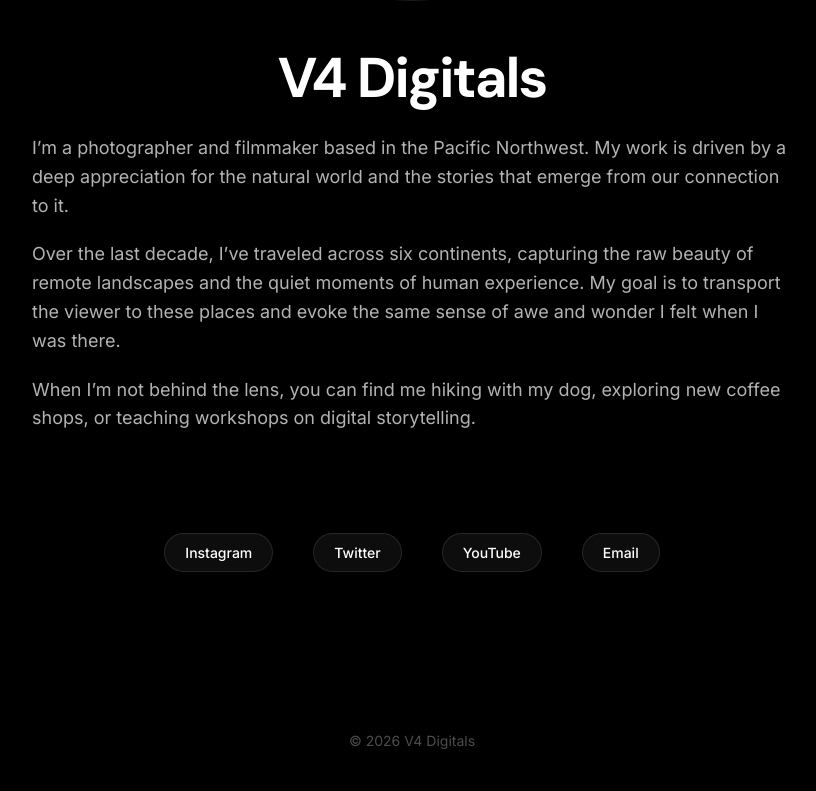
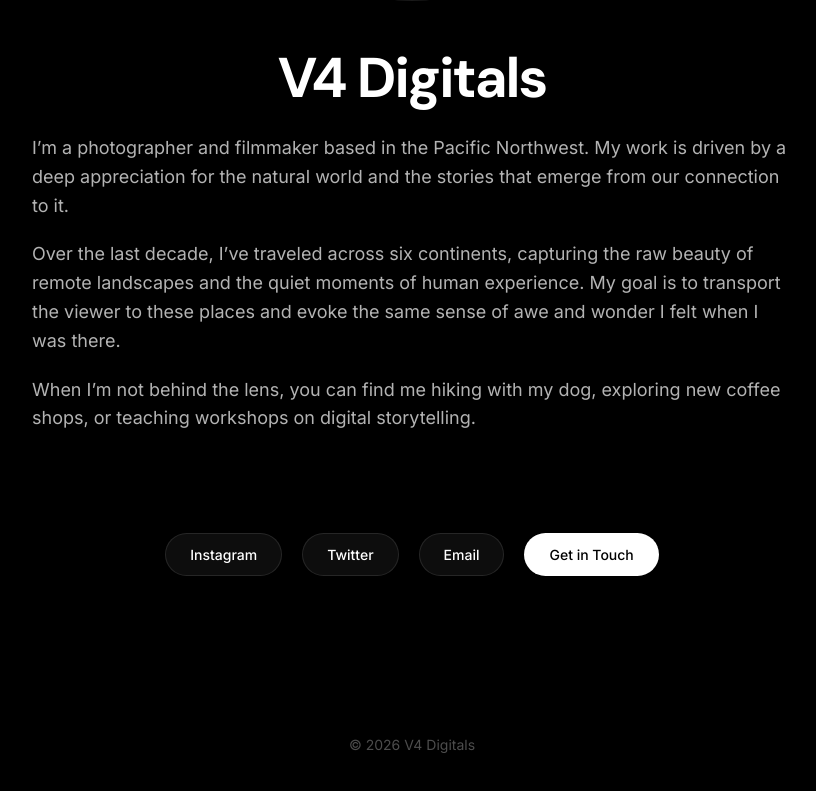
Before and after one commit to guru14789/v4digitals, a React (Vite) app in the folder photography-react/: page /about in a window 1280 px wide. Shown: the part 419-1210 px from the top of the page, without its empty margins (228-1044 px from the left). Built offline with nearby package versions, Linux system fonts and the light colour scheme; a web font is replaced by a local one.

Commit message:
Update contact links and add 'Get in Touch' button to About page

```diff
--- a/photography-react/src/pages/About.tsx
+++ b/photography-react/src/pages/About.tsx
@@ -70,29 +70,37 @@ const About: React.FC = () => {
                 </section>
 
                 {/* Contact/Socials */}
-                <section style={{ display: 'flex', gap: '40px', marginTop: '40px' }}>
-                    {['Instagram', 'Twitter', 'YouTube', 'Email'].map((item, index) => (
+                <section style={{ display: 'flex', gap: '20px', flexWrap: 'wrap', justifyContent: 'center', marginTop: '40px' }}>
+                    {[
+                        { name: 'Instagram', url: '#' },
+                        { name: 'Twitter', url: '#' },
+                        { name: 'Email', url: 'mailto:hello@v4digitals.com' },
+                        { name: 'Get in Touch', url: '/contact' }
+                    ].map((item, index) => (
                         <motion.a
-                            key={item}
-                            href="#"
-                            aria-label={`Visit our ${item}`}
+                            key={item.name}
+                            href={item.url}
+                            aria-label={`Visit our ${item.name}`}
                             initial={{ opacity: 0 }}
                             animate={{ opacity: 1 }}
                             transition={{ delay: 0.6 + index * 0.1 }}
                             style={{
-                                color: 'white',
                                 textDecoration: 'none',
                                 fontFamily: 'Inter, sans-serif',
                                 fontSize: '14px',
                                 fontWeight: 500,
-                                padding: '10px 20px',
+                                padding: '12px 24px',
                                 borderRadius: '30px',
                                 border: '1px solid rgba(255,255,255,0.1)',
-                                backgroundColor: 'rgba(255,255,255,0.05)'
+                                backgroundColor: item.name === 'Get in Touch' ? 'white' : 'rgba(255,255,255,0.05)',
+                                color: item.name === 'Get in Touch' ? 'black' : 'white'
                             }}
-                            whileHover={{ backgroundColor: 'rgba(255,255,255,0.1)', scale: 1.05 }}
+                            whileHover={{
+                                backgroundColor: item.name === 'Get in Touch' ? 'rgba(255,255,255,0.9)' : 'rgba(255,255,255,0.1)',
+                                scale: 1.05
+                            }}
                         >
-                            {item}
+                            {item.name}
                         </motion.a>
                     ))}
                 </section>
--- a/photography-react/src/pages/Home.tsx
+++ b/photography-react/src/pages/Home.tsx
@@ -198,7 +198,7 @@ const Home: React.FC = () => {
                         margin: 0,
                         whiteSpace: isMobile ? 'normal' : 'nowrap'
                     }}>
-                        V4 Digitals
+                        V4 Photography Studio
                     </h1>
                     <img
                         src="/images/signature.png"
@@ -298,7 +298,7 @@ const Home: React.FC = () => {
                 </section>
 
                 <footer style={{ padding: '120px 40px', textAlign: 'center', color: 'rgba(255,255,255,0.3)', fontFamily: '"DM Sans", sans-serif' }}>
-                    <p style={{ letterSpacing: '2px', textTransform: 'uppercase', fontSize: '12px' }}>© 2026 V4 Digitals</p>
+                    <p style={{ letterSpacing: '2px', textTransform: 'uppercase', fontSize: '12px' }}>© 2026 V4 Photography Studio</p>
                 </footer>
             </main>
 
@@ -306,7 +306,7 @@ const Home: React.FC = () => {
             <div className="framer-ky8sna-container" style={{ position: 'fixed', bottom: '20px', right: '20px', zIndex: 100 }}>
                 <div className="framer-ky8sna" style={{ backgroundColor: 'rgba(0, 0, 0, 0.8)', padding: '12px 20px', borderRadius: '58px', border: '1px solid rgba(255,255,255,0.1)', backdropFilter: 'blur(10px)' }}>
                     <p className="framer-text" style={{ fontFamily: 'Inter, sans-serif', fontSize: '14px', color: 'white', margin: 0 }}>
-                        V4 Digitals
+                        V4 Photography Studio
                     </p>
                 </div>
             </div>
```
